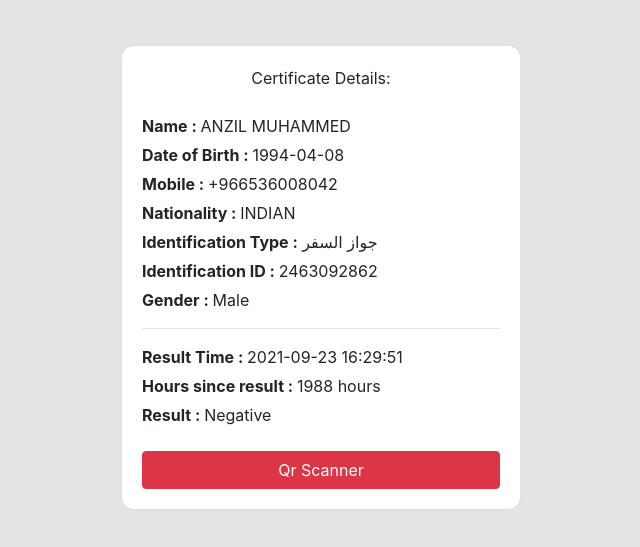
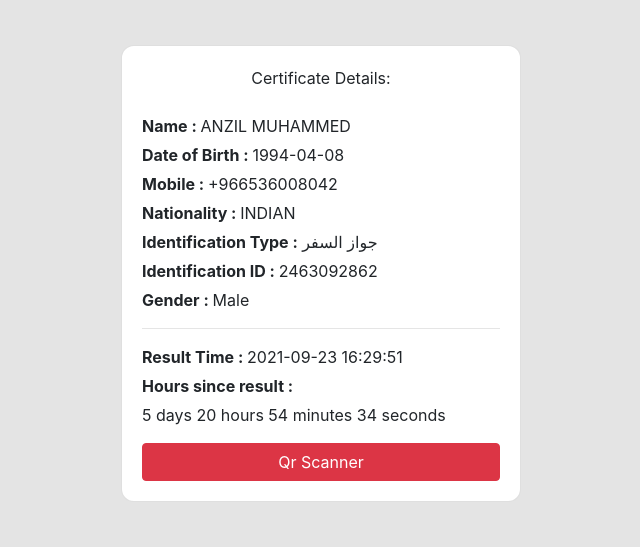
Before and after one commit to Amirbinnazar/testcorona, a plain HTML site: page index.html in a window 1280 px wide. Shown: the part 119-666 px from the top of the page, without its empty margins (319-959 px from the left). Drawn offline with Linux system fonts and the light colour scheme.

Commit message:
Javascript-timer

```diff
--- a/index.html
+++ b/index.html
@@ -1,37 +1,46 @@
 <!DOCTYPE HTML>
 <html lang="en-US">
+
 <head>
 	<meta charset="UTF-8">
 	<meta name="viewport" content="width=device-width, initial-scale=1">
 	<title>QRScanner</title>
 	<link rel="stylesheet" type="text/css" href="style.css" media="all" />
+	<script type="text/javascript" src="timer.js"></script>
 </head>
+
 <body>
-	<div class="main-show-report" style="background-color: hsla(0,0%,86.7%,.7803921568627451);min-height: 100vh;padding: 20px;">
+	<div class="main-show-report"
+		style="background-color: hsla(0,0%,86.7%,.7803921568627451);min-height: 100vh;padding: 20px;">
 		<h1 class="mt-5 mb-5 text-center"><b>Test</b>Corona</h1>
-		<div  class="card">
-			<p  class="mb-4 text-center">Certificate Details:</p>
-			<di v  class="info">
-				<p class="info-field"><b >Name : </b> ANZIL MUHAMMED</p>
-				<p class="info-field"><b >Date of Birth : </b> 1994-04-08 </p>
-				<p class="info-field"><b >Mobile : </b> +966536008042 </p>
-				<p class="info-field"><b >Nationality : </b> INDIAN </p>
-				<p class="info-field"><b >Identification Type :</b> جواز السفر</p>
-				<p class="info-field"><b >Identification ID : </b> 2463092862 </p>
-				<p class="info-field"><b >Gender : </b> Male</p><hr>
-				<p class="info-field"><b >Result Time : </b> 2021-09-23 16:29:51 </p>
-				<p class="info-field"><b >Hours since result : </b>     <script>let n= new Date(2021,6,8,17,29,51);
-												let m= new Date();
-												var a = n.getTime()-m.getTime()
-												a=a/1000;
-												a=a/60;
-												a=a/60;
-												a=Math.abs(Math.round(a));
-												document.write(a + "   hours");</script></p>
-				<p class="mb-4"><b >Result : </b> Negative</p>
+		<div class="card">
+			<p class="mb-4 text-center">Certificate Details:</p>
+			<di v class="info">
+				<p class="info-field"><b>Name : </b> ANZIL MUHAMMED</p>
+				<p class="info-field"><b>Date of Birth : </b> 1994-04-08 </p>
+				<p class="info-field"><b>Mobile : </b> +966536008042 </p>
+				<p class="info-field"><b>Nationality : </b> INDIAN </p>
+				<p class="info-field"><b>Identification Type :</b> جواز السفر</p>
+				<p class="info-field"><b>Identification ID : </b> 2463092862 </p>
+				<p class="info-field"><b>Gender : </b> Male</p>
+				<hr>
+				<p class="info-field"><b>Result Time : </b> 2021-09-23 16:29:51 </p>
+				<p class="info-field"><b>Hours since result : </b>
+				<div class="countup" id="countup1">
+					<span class="timeel days">00</span>
+					<span class="timeel timeRefDays">days</span>
+					<span class="timeel hours">00</span>
+					<span class="timeel timeRefHours">hours</span>
+					<span class="timeel minutes">00</span>
+					<span class="timeel timeRefMinutes">minutes</span>
+					<span class="timeel seconds">00</span>
+					<span class="timeel timeRefSeconds">seconds</span>
+				</div>
+				</p>
 				<button class="btn btn-danger w-100">Qr Scanner</button>
-			</div>
 		</div>
 	</div>
+	</div>
 </body>
+
 </html>
--- /dev/null
+++ b/timer.js
@@ -0,0 +1,32 @@
+/*
+ * Basic Count Up from Date and Time
+ * Author: @mrwigster / https://guwii.com/bytes/count-date-time-javascript/
+ */
+window.onload = function () {
+    // Month Day, Year Hour:Minute:Second, id-of-element-container
+    countUpFromTime("Sep 23, 2021 16:29:51", 'countup1'); // ****** Change this line!
+
+};
+function countUpFromTime(countFrom, id) {
+    countFrom = new Date(countFrom).getTime();
+    var now = new Date(),
+        countFrom = new Date(countFrom),
+        timeDifference = (now - countFrom);
+
+    var secondsInADay = 60 * 60 * 1000 * 24,
+        secondsInAHour = 60 * 60 * 1000;
+
+    days = Math.floor(timeDifference / (secondsInADay) * 1);
+    hours = Math.floor((timeDifference % (secondsInADay)) / (secondsInAHour) * 1);
+    mins = Math.floor(((timeDifference % (secondsInADay)) % (secondsInAHour)) / (60 * 1000) * 1);
+    secs = Math.floor((((timeDifference % (secondsInADay)) % (secondsInAHour)) % (60 * 1000)) / 1000 * 1);
+
+    var idEl = document.getElementById(id);
+    idEl.getElementsByClassName('days')[0].innerHTML = days;
+    idEl.getElementsByClassName('hours')[0].innerHTML = hours;
+    idEl.getElementsByClassName('minutes')[0].innerHTML = mins;
+    idEl.getElementsByClassName('seconds')[0].innerHTML = secs;
+
+    clearTimeout(countUpFromTime.interval);
+    countUpFromTime.interval = setTimeout(function () { countUpFromTime(countFrom, id); }, 1000);
+}
```
